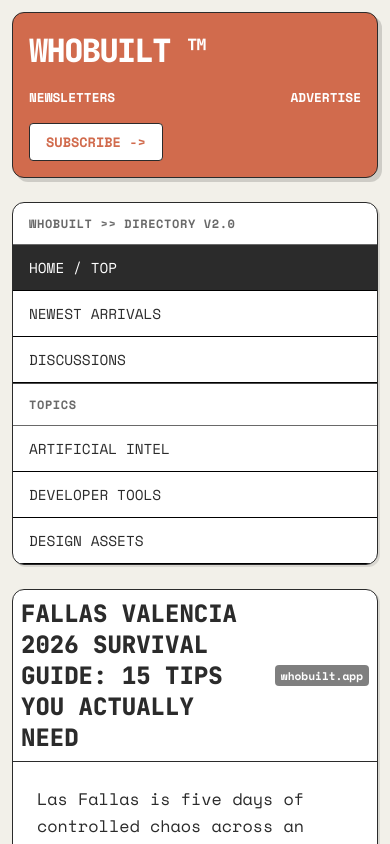
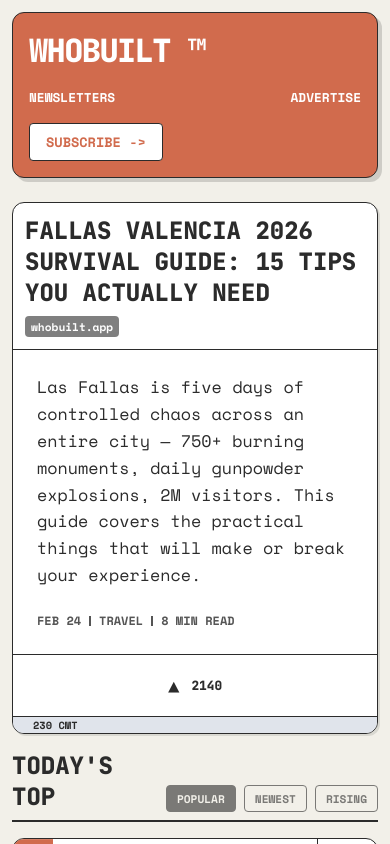
Before and after one commit to sawwwwwwwwyou/Whobuilt, a React (Vite) app: page / in a window 390 px wide. Shown: the top 844 px of the page. Built offline with nearby package versions, Linux system fonts and the light colour scheme.

Commit message:
Fix mobile responsive layout and stacking

```diff
--- a/src/index.css
+++ b/src/index.css
@@ -407,18 +407,17 @@
 /* Responsive Adjustments */
 @media (max-width: 1024px) {
   .layout-grid {
-    grid-template-columns: 1fr 300px;
-    /* Hide left sidebar */
+    grid-template-columns: 1fr !important;
+  }
+
+  .sidebar-nav {
+    display: none !important;
   }
 }
 
 @media (max-width: 768px) {
   body {
     padding: 12px;
-  }
-
-  .layout-grid {
-    grid-template-columns: 1fr;
   }
 
   .site-header {
@@ -432,10 +431,17 @@
     width: 100%;
     justify-content: space-between;
     font-size: 0.8rem;
+    flex-wrap: wrap;
+    gap: 12px;
   }
 
   .product-card {
-    grid-template-columns: 40px 1fr 70px;
+    grid-template-columns: 40px 1fr 60px !important;
+  }
+
+  .product-card[style*="flex-direction: column"] {
+    display: flex !important;
+    flex-direction: column !important;
   }
 
   .rank-col {
@@ -448,12 +454,56 @@
   }
 
   .content-top {
-    padding: 8px;
+    padding: 12px;
+    flex-direction: column;
+    align-items: flex-start;
+    gap: 8px;
+  }
+
+  .product-domain {
+    margin-left: 0;
   }
 
   .content-body {
-    padding: 8px;
+    padding: 12px;
     font-size: 0.8rem;
+  }
+
+  .product-meta {
+    flex-wrap: wrap;
+    gap: 8px;
+  }
+
+  .vote-count {
+    font-size: 0.8rem;
+    text-align: center;
+  }
+
+  .comment-link {
+    font-size: 0.65rem;
+    padding: 8px 4px;
+    text-align: center;
+    white-space: normal;
+  }
+
+  .vote-btn {
+    padding: 8px 4px;
+  }
+
+  /* Language switcher scrolling on mobile */
+  .content-col>div:first-child[style*="display: flex"] {
+    overflow-x: auto;
+    -webkit-overflow-scrolling: touch;
+  }
+
+  /* Article detail vote row */
+  .vote-col[style*="flex-direction: row"] {
+    flex-direction: column !important;
+  }
+
+  .vote-col[style*="flex-direction: row"] .comment-link {
+    border-left: none !important;
+    border-top: var(--b-width) solid var(--c-border) !important;
   }
 }
 
```
